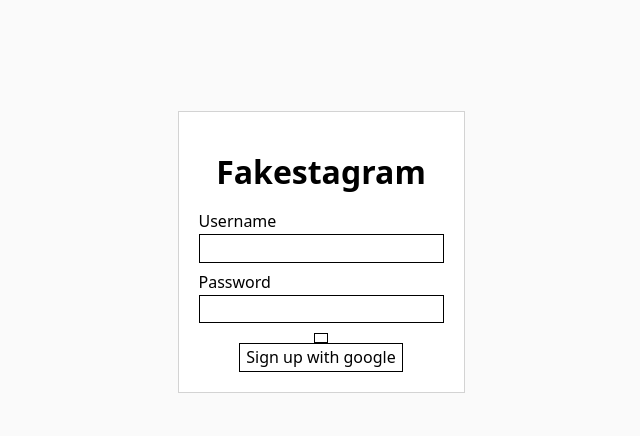
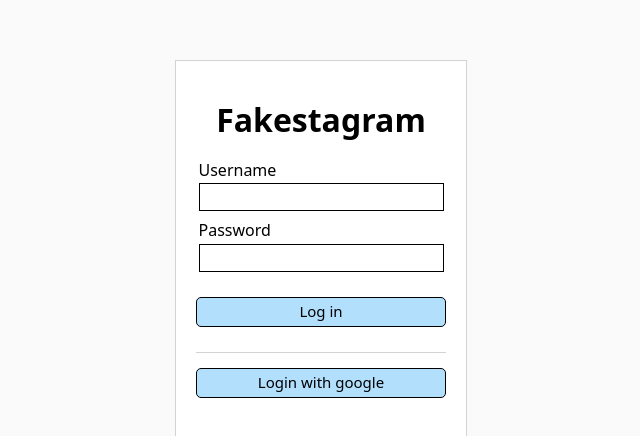
Before and after one commit to TymeeK/final-project, a React (Create React App) app in the folder instagram-clone/: page / in a window 1280 px wide. Shown: the part 148-584 px from the top of the page, without its empty margins (319-959 px from the left). Built offline with nearby package versions, Linux system fonts and the light colour scheme.

Commit message:
Added styling to the login button

```diff
--- a/instagram-clone/src/Components/Login.js
+++ b/instagram-clone/src/Components/Login.js
@@ -28,10 +28,13 @@ export default function Login() {
                             name='password'
                         />
                     </div>
-                    <button></button>
                     <div>
-                        <button className='googlesignup'>
-                            Sign up with google
+                        <button className='loginbutton'>Log in</button>
+                    </div>
+                    <div className='line'></div>
+                    <div>
+                        <button className='loginbutton'>
+                            Login with google
                         </button>
                     </div>
                 </form>
--- a/instagram-clone/src/Styling/Login.css
+++ b/instagram-clone/src/Styling/Login.css
@@ -20,9 +20,6 @@ h1 {
 .inputfield {
     margin-bottom: 10px;
 }
-.googlesignup:hover {
-    cursor: pointer;
-}
 
 .field-container {
     display: flex;
@@ -32,3 +29,23 @@ h1 {
     outline: 1px solid lightgrey;
     padding: 20px;
 }
+
+.loginbutton {
+    width: 250px;
+    height: 30px;
+    font-size: 15px;
+    border-radius: 5px;
+    background-color: rgba(0, 149, 246, 0.3);
+    margin-bottom: 25px;
+    margin-top: 15px;
+}
+.loginbutton:hover {
+    cursor: pointer;
+    background-color: #0095f6;
+}
+
+.line {
+    border-bottom: 1px solid lightgray;
+    height: 1px;
+    width: 250px;
+}
```
